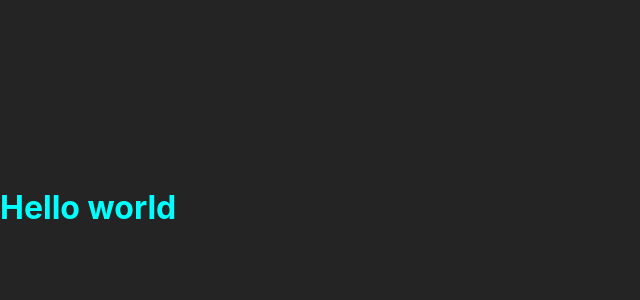
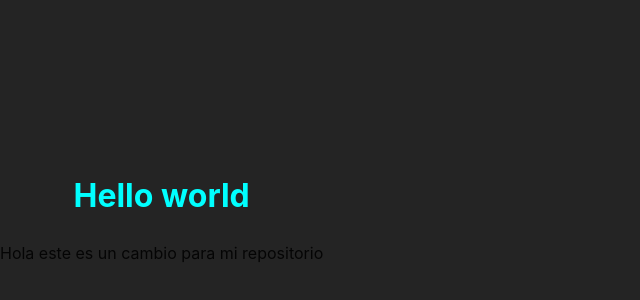
Before and after one commit to JuanCardona16/tienda-virtual-frontend, a React (Vite) app: page / in a window 1280 px wide. Shown: the part 192-492 px from the top of the page, without its empty margins (0-640 px from the left). Built offline with nearby package versions, Linux system fonts and the light colour scheme.

Commit message:
Comentario de prueba

```diff
--- a/src/App.tsx
+++ b/src/App.tsx
@@ -4,6 +4,7 @@ function App() {
   return (
     <>
       <h1>Hello world</h1>
+      <div>Hola este es un cambio para mi repositorio</div>
     </>
   )
 }
```
